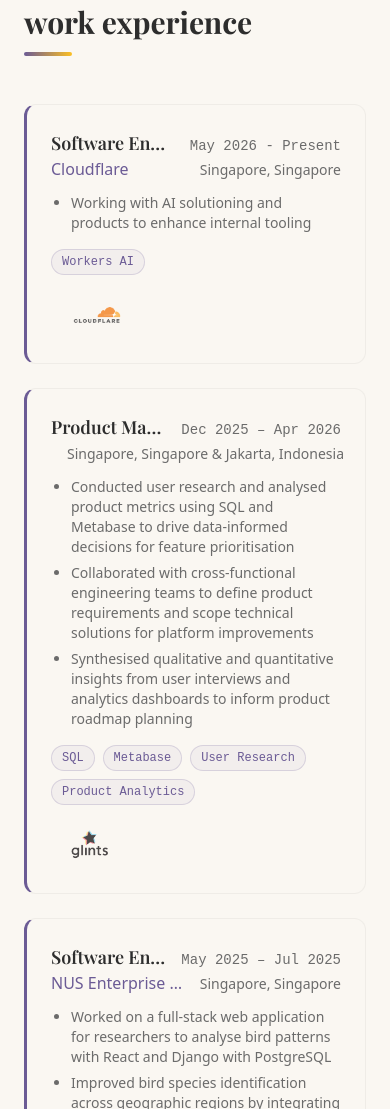
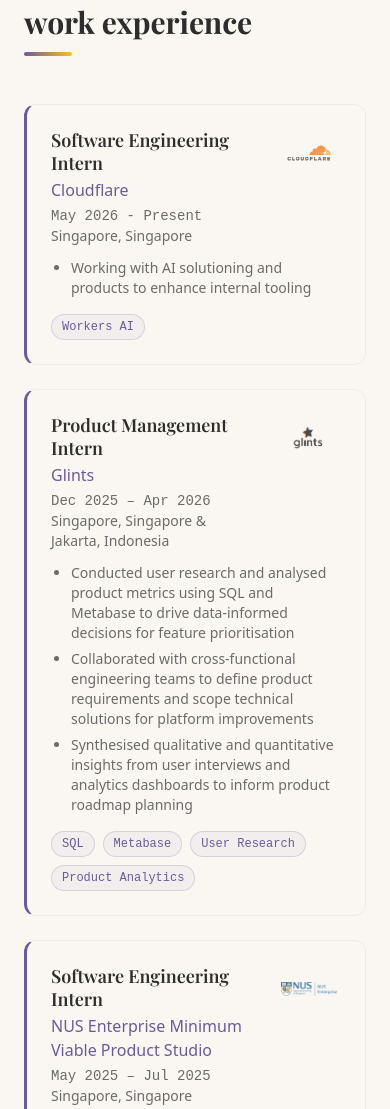
Before and after one commit to wilsonsfh/website-portfolio, an Astro site: page / in a window 390 px wide. Shown: the part 920-2029 px from the top of the page. Built offline with nearby package versions, Linux system fonts and the light colour scheme; Astro itself is replaced by a stand-in of ours; a web font is replaced by a local one.

Commit message:
Fix work experience mobile layout

```diff
--- a/src/components/WorkExperienceCard.astro
+++ b/src/components/WorkExperienceCard.astro
@@ -14,33 +14,76 @@ const { company, logo, website, role, date, location, description, tags } = Astr
 ---
 
 <div class="bg-background dark:bg-background-dark rounded-xl p-6 border border-foreground/5 dark:border-foreground-dark/10 border-l-[3px] border-l-accent dark:border-l-accent-dark hover:-translate-y-1 hover:shadow-xl transition-all duration-300">
-  <div class="flex flex-col gap-4 sm:grid sm:grid-cols-[minmax(0,1fr)_7rem] sm:items-start">
+  <div class="grid grid-cols-[minmax(0,1fr)_5rem] gap-x-4 gap-y-3 sm:grid-cols-[minmax(0,1fr)_7rem] sm:items-start">
     <div class="min-w-0">
-      <div class="mb-3">
-        <div class="flex items-baseline justify-between gap-4 whitespace-nowrap">
-          <h3 class="font-heading font-semibold text-lg text-foreground dark:text-foreground-dark truncate">{role}</h3>
-          <div class="text-foreground-muted dark:text-foreground-dark-muted text-sm font-mono whitespace-nowrap flex-shrink-0">{date}</div>
+      <div class="flex items-start justify-between gap-3">
+        <h3 class="min-w-0 font-heading font-semibold text-lg leading-tight text-foreground dark:text-foreground-dark break-words">
+          {role}
+        </h3>
+        <div class="hidden shrink-0 pt-0.5 text-right text-sm font-mono text-foreground-muted dark:text-foreground-dark-muted sm:block">
+          {date}
         </div>
-        <div class="flex items-baseline justify-between gap-4 whitespace-nowrap">
+      </div>
+      <div class="mt-1 flex flex-col gap-1 sm:flex-row sm:items-start sm:justify-between sm:gap-3">
+        <div class="min-w-0">
           {website ? (
             <a
               href={website}
               target="_blank"
               rel="noopener noreferrer"
-              class="text-accent dark:text-accent-dark font-medium hover:underline truncate"
+              class="text-accent dark:text-accent-dark font-medium hover:underline break-words"
             >
               {company}
             </a>
           ) : (
-            <p class="text-accent dark:text-accent-dark font-medium truncate">{company}</p>
+            <p class="text-accent dark:text-accent-dark font-medium break-words">{company}</p>
           )}
+          <div class="mt-1 text-sm font-mono text-foreground-muted dark:text-foreground-dark-muted sm:hidden">
+            {date}
+          </div>
           {location && (
-            <div class="text-foreground-muted dark:text-foreground-dark-muted text-sm whitespace-nowrap flex-shrink-0">
+            <div class="text-sm text-foreground-muted dark:text-foreground-dark-muted sm:hidden">
               {location}
             </div>
           )}
         </div>
+        {location && (
+          <div class="hidden shrink-0 pt-0.5 text-right text-sm text-foreground-muted dark:text-foreground-dark-muted sm:block">
+            {location}
+          </div>
+        )}
       </div>
+    </div>
+    <div class="flex justify-end">
+      {logo && (
+        website ? (
+          <a
+            href={website}
+            target="_blank"
+            rel="noopener noreferrer"
+            aria-label={`Visit ${company} website`}
+            class="h-12 w-16 self-start rounded-md p-1 dark:bg-white sm:h-12 sm:w-20"
+          >
+            <img
+              src={logo}
+              alt={`${company} logo`}
+              class="h-full w-full object-contain opacity-80 dark:opacity-90"
+              loading="lazy"
+            />
+          </a>
+        ) : (
+          <div class="h-12 w-16 self-start rounded-md p-1 dark:bg-white sm:h-12 sm:w-20">
+            <img
+              src={logo}
+              alt={`${company} logo`}
+              class="h-full w-full object-contain opacity-80 dark:opacity-90"
+              loading="lazy"
+            />
+          </div>
+        )
+      )}
+    </div>
+    <div class="col-span-2">
       <ul class="list-disc pl-5 text-foreground-muted dark:text-foreground-dark-muted space-y-1.5 mb-4 text-sm">
         {description.map((item) => <li>{item}</li>)}
       </ul>
@@ -52,34 +95,5 @@ const { company, logo, website, role, date, location, description, tags } = Astr
         ))}
       </div>
     </div>
-    <div class="flex flex-col gap-2 sm:items-end sm:text-right">
-      {logo && (
-        website ? (
-          <a
-            href={website}
-            target="_blank"
-            rel="noopener noreferrer"
-            aria-label={`Visit ${company} website`}
-            class="w-20 h-12 flex items-center justify-end rounded-md p-1 dark:bg-white"
-          >
-            <img
-              src={logo}
-              alt={`${company} logo`}
-              class="max-w-full max-h-full object-contain opacity-80 dark:opacity-90"
-              loading="lazy"
-            />
-          </a>
-        ) : (
-          <div class="w-20 h-12 flex items-center justify-end rounded-md p-1 dark:bg-white">
-            <img
-              src={logo}
-              alt={`${company} logo`}
-              class="max-w-full max-h-full object-contain opacity-80 dark:opacity-90"
-              loading="lazy"
-            />
-          </div>
-        )
-      )}
-    </div>
   </div>
 </div>
```
